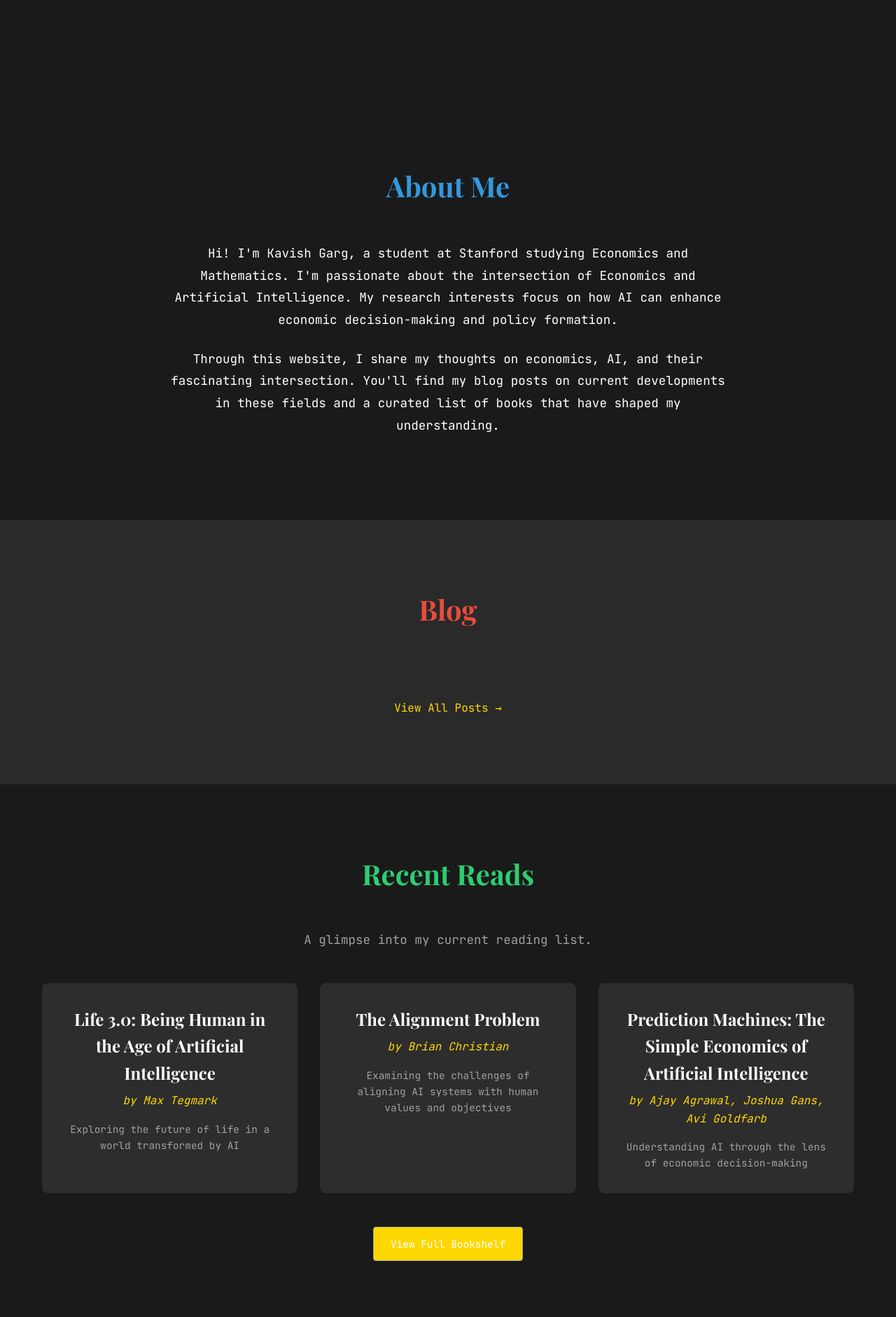
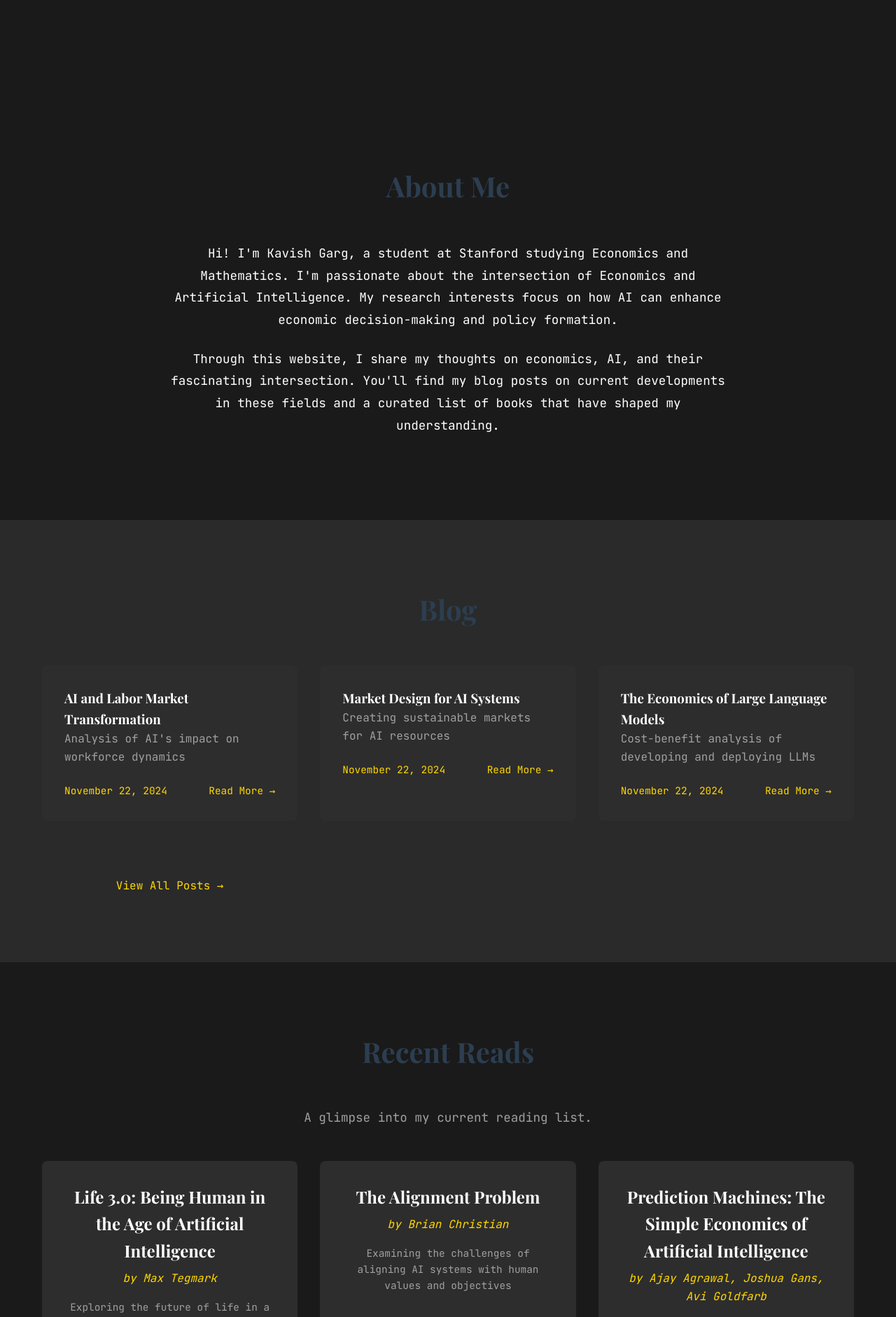
Before and after one commit to thatkavish/personal-website, a Flask app: page / in a window 1280 px wide. Shown: the part 722-2604 px from the top of the page at 70% size. Run offline with Flask 3, Linux system fonts and the light colour scheme; data comes from the database, SQL or seed files in the repository.

Commit message:
Standardize heading colors and update blog display on homepage

```diff
--- a/app.py
+++ b/app.py
@@ -209,7 +209,6 @@
         logger.info("Fetching blog posts and books for index page...")
         blog_posts = BlogPost.query.order_by(BlogPost.date_posted.desc()).all()
         books = Book.query.order_by(Book.date_added.desc()).all()
-        logger.info(f"Found {len(blog_posts)} blog posts and {len(books)} books")
         return render_template('index.html', blog_posts=blog_posts, books=books)
     except Exception as e:
         logger.error(f'Error rendering index page: {str(e)}')
--- a/templates/base.html
+++ b/templates/base.html
@@ -29,7 +29,7 @@
 
         h1, h2, h3 {
             font-family: 'Playfair Display', serif;
-            color: var(--primary-color);
+            color: var(--text-color);
         }
 
         .container {
--- a/templates/index.html
+++ b/templates/index.html
@@ -23,7 +23,7 @@
 
     <section id="about" class="about">
         <div class="container">
-            <h2 style="color: #3498db;">About Me</h2>
+            <h2>About Me</h2>
             <div class="about-content">
                 <p>
                     Hi! I'm Kavish Garg, a student at Stanford studying Economics and Mathematics. I'm passionate about the intersection of Economics and Artificial Intelligence.
@@ -39,9 +39,9 @@
 
     <section id="blog" class="blog">
         <div class="container">
-            <h2 style="color: #e74c3c;">Blog</h2>
+            <h2>Blog</h2>
             <div class="blog-grid">
-                {% for post in recent_posts %}
+                {% for post in blog_posts[:3] %}
                 <article class="blog-preview">
                     <h3>{{ post.title }}</h3>
                     <p class="preview-description">{{ post.description }}</p>
@@ -60,7 +60,7 @@
 
     <section id="bookshelf" class="bookshelf">
         <div class="container">
-            <h2 style="color: #2ecc71;">Recent Reads</h2>
+            <h2>Recent Reads</h2>
             <p class="section-description">A glimpse into my current reading list.</p>
 
             <div class="books-preview">
@@ -83,7 +83,7 @@
 
     <section id="contact" class="contact">
         <div class="container">
-            <h2 style="color: #9b59b6;">Get in Touch</h2>
+            <h2>Get in Touch</h2>
             <p>Feel free to reach out for collaborations or discussions about Economics and AI.</p>
             <div class="social-links">
                 <a href="mailto:kavishg@stanford.edu" class="social-link">
@@ -156,6 +156,7 @@
         text-align: center;
         margin-bottom: 3rem;
         font-size: 2.5rem;
+        color: #2c3e50;
     }
 
     .about-content {
```
